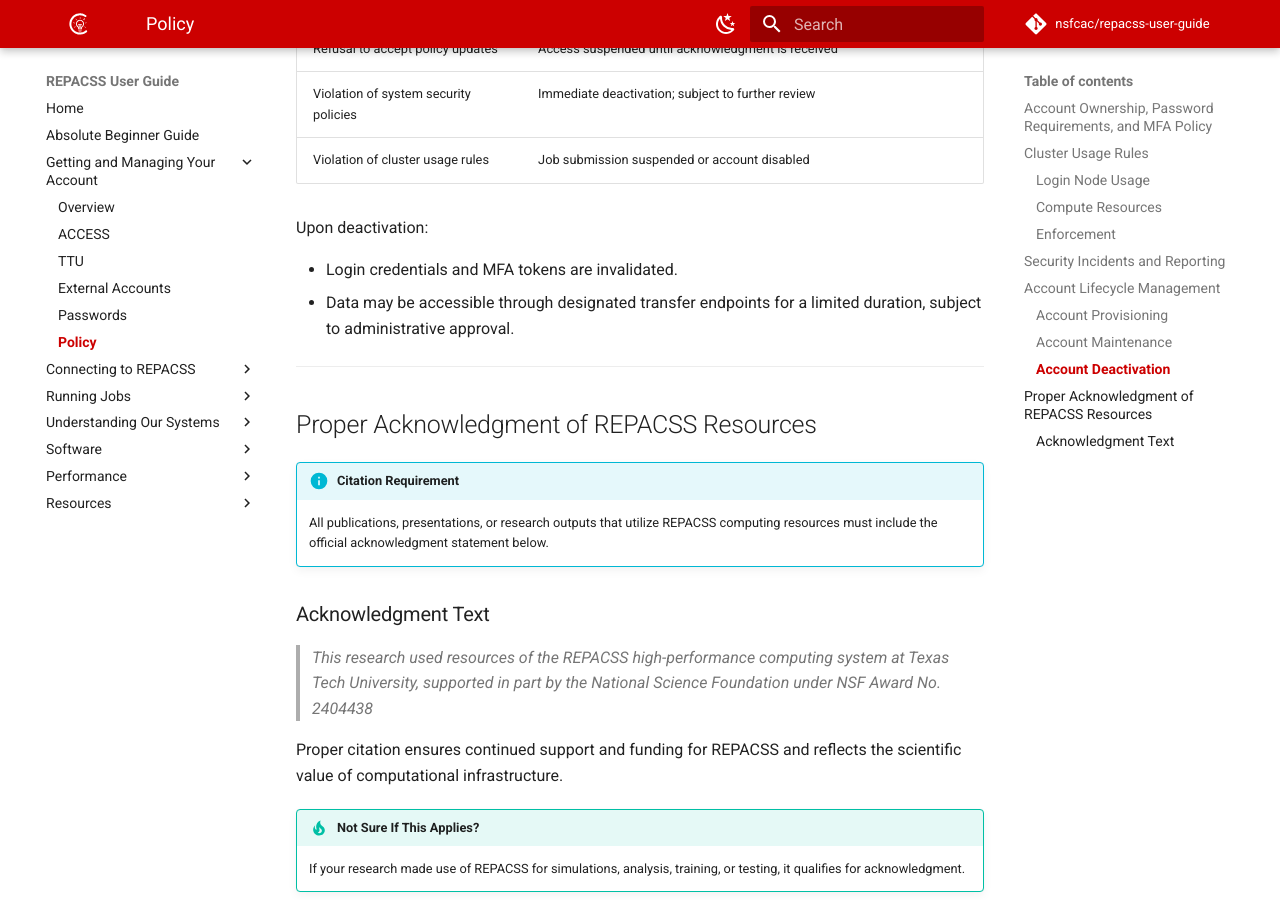
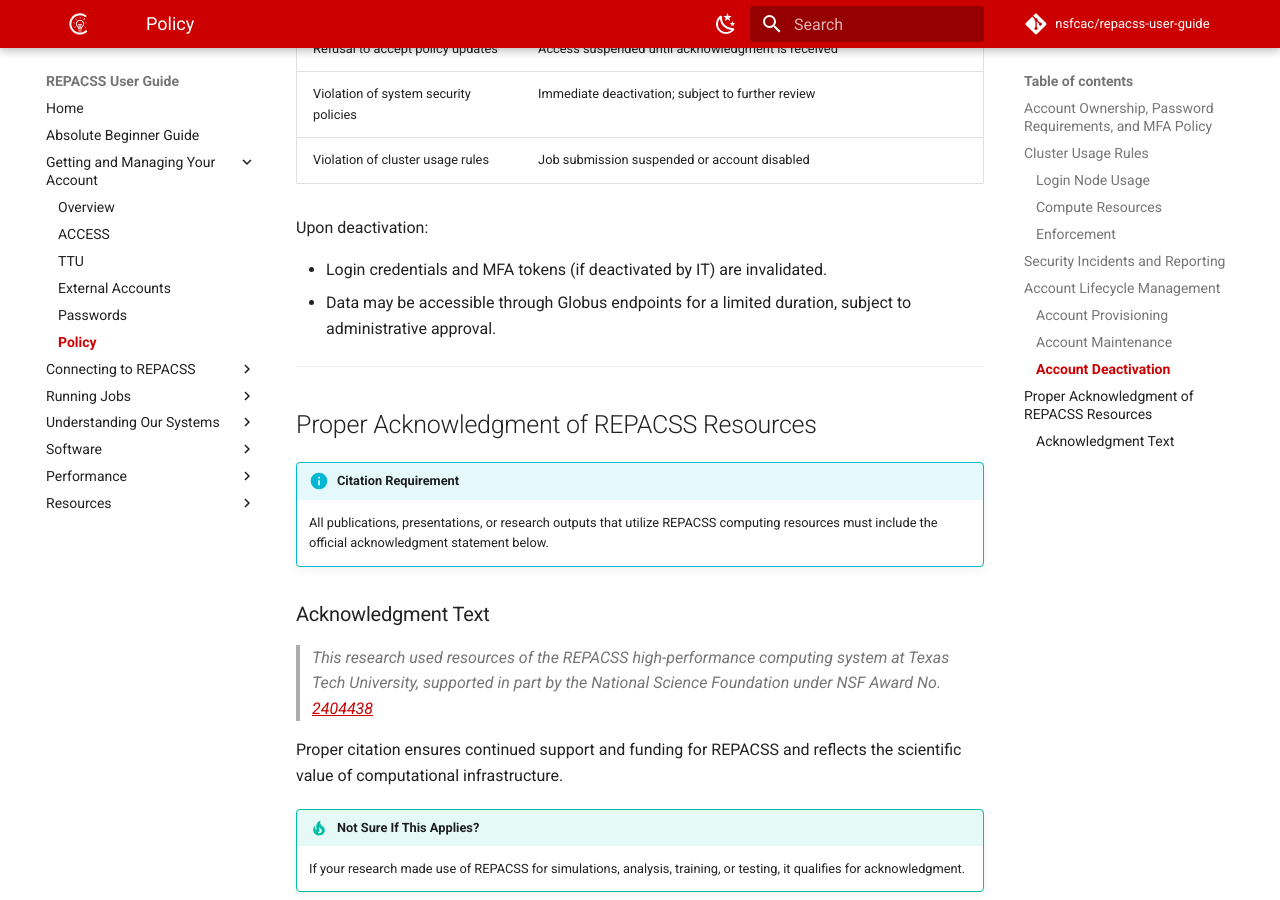
Before and after one commit to nsfcac/repacss-user-guide, an MkDocs documentation site: the page built from docs/account/policy.md, in a window 1280 px wide and 900 px high, scrolled down 3279 px. Built offline with MkDocs 1.6.1 and Material for MkDocs 9.7.7, drawn with Linux system fonts in a browser that asks for light colours; comment, search, counter and statistics services are not loaded.

Commit message:
update on Ack text

```diff
--- a/docs/account/policy.md
+++ b/docs/account/policy.md
@@ -94,8 +94,8 @@
 
 Upon deactivation:
 
-- Login credentials and MFA tokens are invalidated.
-- Data may be accessible through designated transfer endpoints for a limited duration, subject to administrative approval.
+- Login credentials and MFA tokens (if deactivated by IT) are invalidated.
+- Data may be accessible through Globus endpoints for a limited duration, subject to administrative approval.
 
 ---
 
@@ -106,7 +106,7 @@
 
 ### Acknowledgment Text
 
-> *This research used resources of the REPACSS high-performance computing system at Texas Tech University, supported in part by the National Science Foundation under NSF Award No. 2404438*
+> *This research used resources of the REPACSS high-performance computing system at Texas Tech University, supported in part by the National Science Foundation under NSF Award No. [2404438](https://www.nsf.gov/awardsearch/show-award/?AWD_ID=2404438)*
 
 Proper citation ensures continued support and funding for REPACSS and reflects the scientific value of computational infrastructure.
 
```
